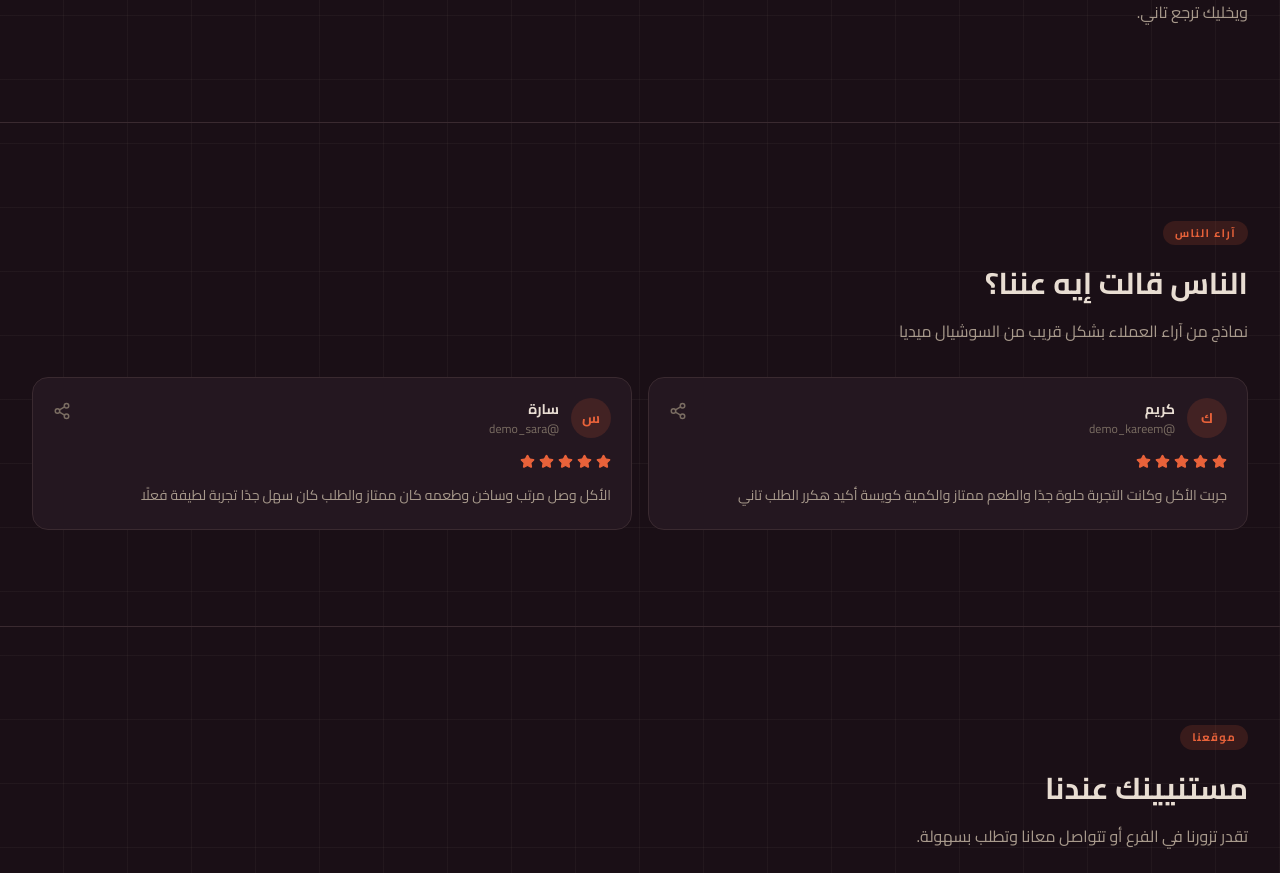
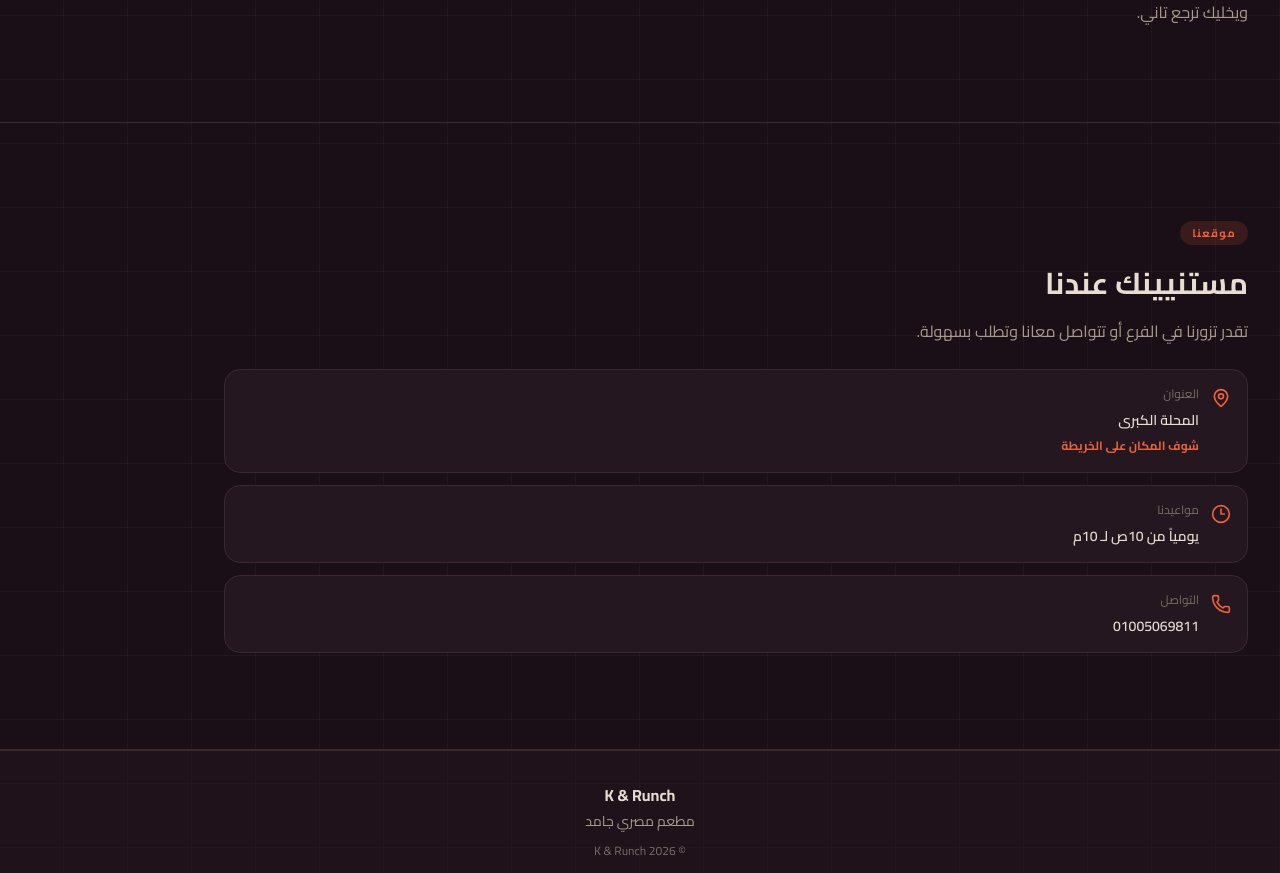
Before and after one commit to Youssef1796x/paid-project, a Next.js app: page / in a window 1280 px wide. Shown: the part 3760-4633 px from the top of the page. Built offline with nearby package versions, Linux system fonts and the light colour scheme.

Commit message:
Remove Reviews section from homepage

```diff
--- a/app/page.tsx
+++ b/app/page.tsx
@@ -2,7 +2,6 @@ import Navbar from "@/src/components/Navbar";
 import Hero from "@/src/components/Hero";
 import Menu from "@/src/components/Menu";
 import About from "@/src/components/About";
-import Reviews from "@/src/components/Reviews";
 import Location from "@/src/components/Location";
 import Footer from "@/src/components/Footer";
 
@@ -14,7 +13,6 @@ export default function Home() {
         <Hero />
         <Menu />
         <About />
-        <Reviews />
         <Location />
       </main>
       <Footer />
```
